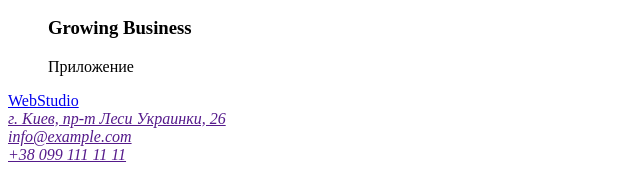
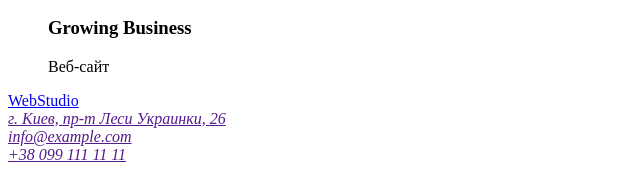
Before and after one commit to RomanLeibiuk/goit-markup-hw-02, a plain HTML site: page portfolio.html in a window 1280 px wide. Shown: the part 3746-3915 px from the top of the page, 0-640 px from the left. Drawn offline with Linux system fonts and the light colour scheme.

Commit message:
второй комит

```diff
--- a/portfolio.html
+++ b/portfolio.html
@@ -95,7 +95,7 @@
                         <img src="./images/portfolio-images/engineering.jpg" width="370" height="294" alt="Growing Business">
                     </a>
                     <h3>Growing Business</h3>
-                    <p>Приложение</p>
+                    <p>Веб-сайт</p>
                 </li>
 
 
```
